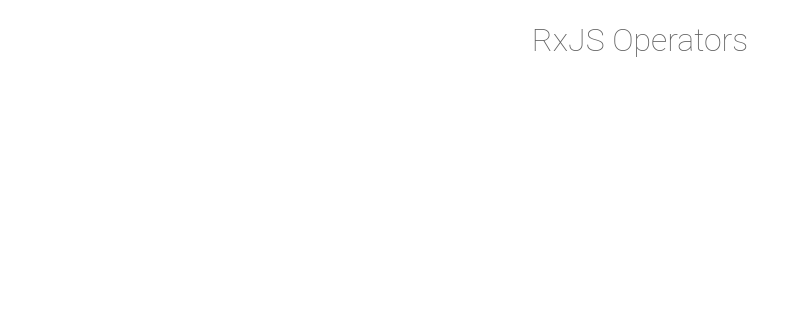
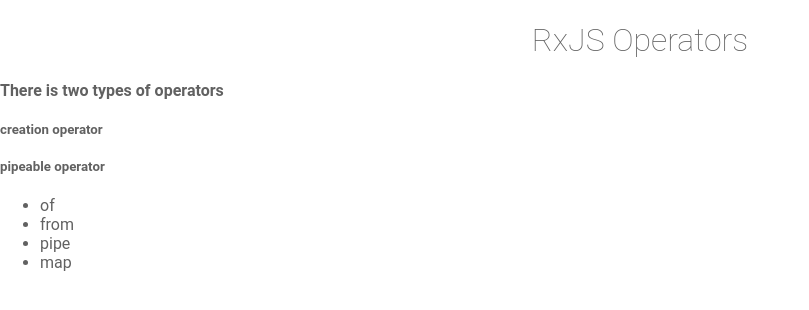
Before and after one commit to bittu1040/angular-RxJS-Operators-example, an Angular app: page / in a window 1280 px wide. Shown: the top 310 px of the page, without its empty margins (0-809 px from the left). Built offline with nearby package versions, Linux system fonts and the light colour scheme.

Commit message:
pipe and map operator

```diff
--- a/src/app/app.component.html
+++ b/src/app/app.component.html
@@ -1,3 +1,13 @@
-
 
 <h1 style="text-align:center;">RxJS Operators</h1>
+
+<h4>There is two types of operators</h4>
+<h5>creation operator</h5>
+<h5>pipeable operator</h5>
+
+<ul>
+  <li>of</li>
+  <li>from</li>
+  <li>pipe</li>
+  <li>map</li>
+</ul>
--- a/src/app/app.component.ts
+++ b/src/app/app.component.ts
@@ -1,15 +1,27 @@
+import { OnInit } from '@angular/core';
 import { Component } from '@angular/core';
+import { from } from 'rxjs';
+import { map } from 'rxjs/operators';
 
 @Component({
   selector: 'app-root',
   templateUrl: './app.component.html',
-  styleUrls: [ './app.component.css' ]
+  styleUrls: ['./app.component.css'],
 })
-export class AppComponent  {}
+export class AppComponent implements OnInit {
+  constructor() {}
 
+  numbers = from([1, 2, 3, 4, 5]);
 
-/*
-Copyright Google LLC. All Rights Reserved.
-Use of this source code is governed by an MIT-style license that
-can be found in the LICENSE file at http://angular.io/license
-*/
+  ngOnInit() {
+    this.numbers
+      .pipe(
+        map(function (x) {
+          return x * 2;
+        })
+      )
+      .subscribe((data) => {
+        console.log(data);
+      });
+  }
+}
```
